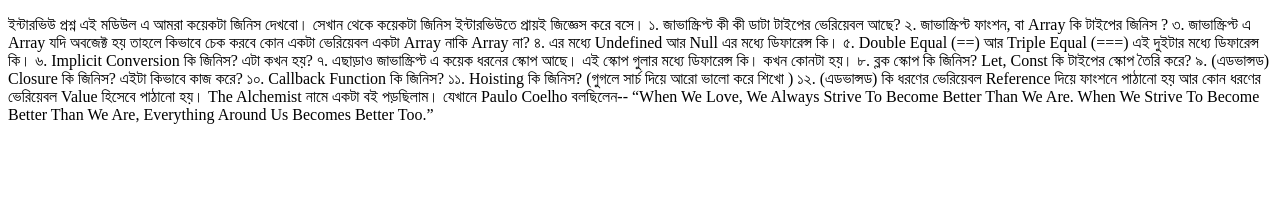
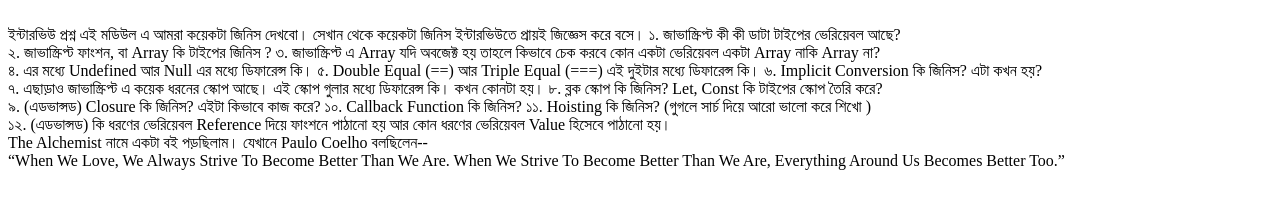
Before and after one commit to SohelDewan/Common-js-concepts, a plain HTML site: page index.html in a window 1280 px wide. Drawn offline with Linux system fonts and the light colour scheme.

Commit message:
third commit

```diff
--- a/index.html
+++ b/index.html
@@ -6,37 +6,36 @@
     <title>Common-js-concepts</title>
 </head>
 <body>
-    <p>
+    <br>
         ইন্টারভিউ প্রশ্ন
 
 এই মডিউল এ আমরা কয়েকটা জিনিস দেখবো। সেখান থেকে কয়েকটা জিনিস ইন্টারভিউতে প্রায়ই জিজ্ঞেস করে বসে।
 
 ১. জাভাস্ক্রিপ্ট কী কী ডাটা টাইপের ভেরিয়েবল আছে?
-
+<br>
 ২. জাভাস্ক্রিপ্ট ফাংশন, বা Array কি টাইপের জিনিস ?
-
 ৩. জাভাস্ক্রিপ্ট এ Array যদি অবজেক্ট হয় তাহলে কিভাবে চেক করবে কোন একটা ভেরিয়েবল একটা Array নাকি Array না?
-
+<br>
 ৪. এর মধ্যে Undefined আর Null এর মধ্যে ডিফারেন্স কি।
 
 ৫. Double Equal (==) আর Triple Equal (===) এই দুইটার মধ্যে ডিফারেন্স কি।
 
 ৬. Implicit Conversion কি জিনিস? এটা কখন হয়?
-
+<br>
 ৭. এছাড়াও জাভাস্ক্রিপ্ট এ কয়েক ধরনের স্কোপ আছে। এই স্কোপ গুলার মধ্যে ডিফারেন্স কি। কখন কোনটা হয়।
 
 ৮. ব্লক স্কোপ কি জিনিস? Let, Const কি টাইপের স্কোপ তৈরি করে?
-
+<br>
 ৯. (এডভান্সড) Closure কি জিনিস? এইটা কিভাবে কাজ করে?
 
 ১০. Callback Function কি জিনিস?
 
 ১১. Hoisting কি জিনিস? (গুগলে সার্চ দিয়ে আরো ভালো করে শিখো )
-
+<br>
 ১২. (এডভান্সড) কি ধরণের ভেরিয়েবল Reference দিয়ে ফাংশনে পাঠানো হয় আর কোন ধরণের ভেরিয়েবল Value হিসেবে পাঠানো হয়।
 
-The Alchemist নামে একটা বই পড়ছিলাম। যেখানে Paulo Coelho বলছিলেন--
-
+<br>
+The Alchemist নামে একটা বই পড়ছিলাম। যেখানে Paulo Coelho বলছিলেন--<br>
 “When We Love, We Always Strive To Become Better Than We Are. When We Strive To Become Better Than We Are, Everything Around Us Becomes Better Too.”
     </p>
 </body>
```
